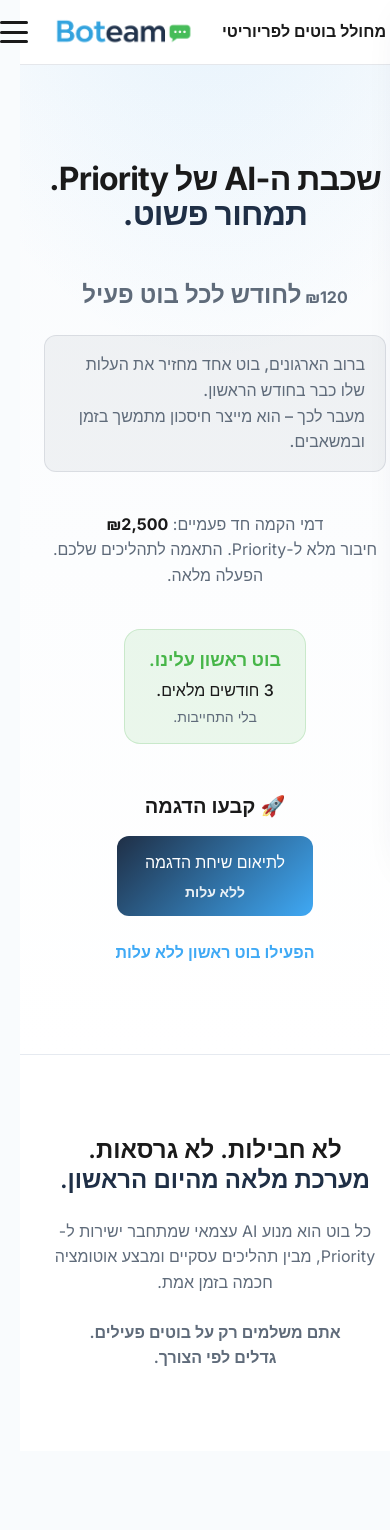
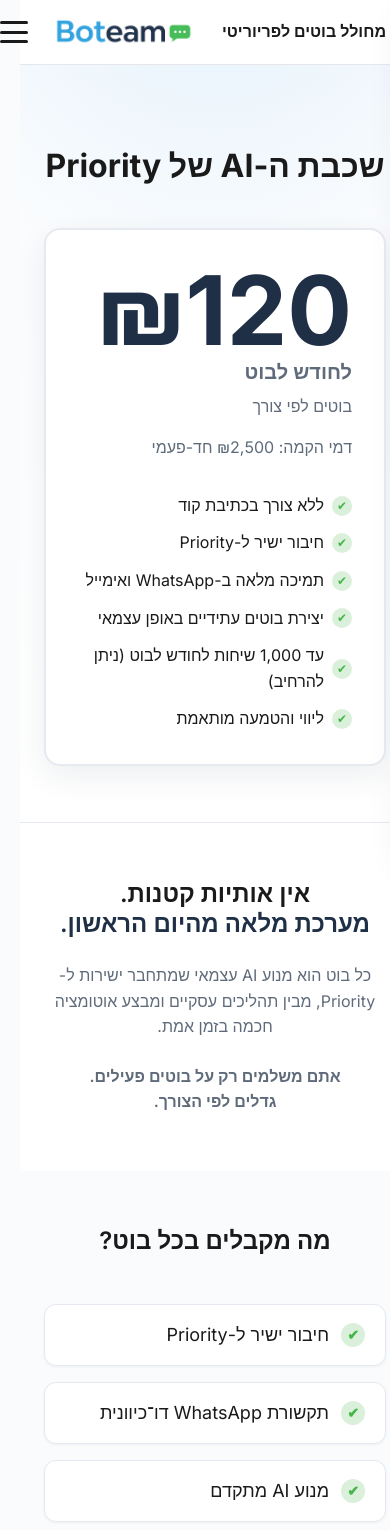
Before and after one commit to botteamai-sketch/boteam, a Next.js app: page /pricing in a window 390 px wide. Shown: the top 1530 px of the page. Built offline with nearby package versions, Linux system fonts and the light colour scheme.

Commit message:
Auto publish

```diff
--- a/app/faq/page.tsx
+++ b/app/faq/page.tsx
@@ -6,7 +6,7 @@
 const canonicalUrl = "https://boteam.org/faq";
 const title = "שאלות נפוצות – מחולל הבוטים לפריוריטי | Boteam";
 const description =
-  "שאלות נפוצות על מחולל הבוטים לפריוריטי: אוטומציה בוואטסאפ, אינטגרציה עם ERP, אבטחת מידע, שימושים עסקיים והטמעה בארגון.";
+  "שאלות נפוצות על מחולל הבוטים לפריוריטי: מחיר ותשלום, תהליך ההטמעה, אוטומציה בוואטסאפ, אינטגרציה עם ERP, אבטחת מידע ושימושים עסקיים.";
 
 export const metadata: Metadata = {
   title: "שאלות נפוצות – מחולל הבוטים לפריוריטי",
@@ -29,10 +29,94 @@
 
 const faqs = [
   {
+    category: "מחיר ותשלום",
+    question: "מה המחיר?",
+    answer:
+      "₪120 לחודש לבוט. דמי הקמה חד-פעמיים ₪2,500 (כולל חיבור ל-Priority והטמעה). בוט ראשון חינם ל-3 חודשים, אחר כך מחיר רגיל.",
+  },
+  {
+    category: "מחיר ותשלום",
+    question: "למה יש דמי הקמה?",
+    answer:
+      "דמי הקמה (₪2,500, חד-פעמי) כוללים חיבור מלא ל-Priority, התאמה לתהליכים שלכם והטמעה מלאה. תשלום אחד – ואז רק חודשי.",
+  },
+  {
+    category: "מחיר ותשלום",
+    question: "האם יש התחייבות ארוכת טווח?",
+    answer:
+      "לא. החיוב חודשי וניתן להפסיק בכל עת. אין חוזים ארוכי טווח.",
+  },
+  {
+    category: "מחיר ותשלום",
+    question: "מה קורה אחרי 3 חודשי הניסיון של הבוט הראשון?",
+    answer:
+      "הבוט הראשון מצטרף למחיר הרגיל – ₪120 לחודש.",
+  },
+  {
+    category: "מחיר ותשלום",
+    question: "אפשר להוסיף בוטים?",
+    answer:
+      "כן. בכל שלב, לפי הצורך – ₪120 לחודש לכל בוט נוסף.",
+  },
+  {
+    category: "מחיר ותשלום",
+    question: "יש מגבלת שיחות?",
+    answer:
+      "עד 1,000 שיחות בחודש לכל בוט. ניתן להרחיב לפי דרישה.",
+  },
+  {
+    category: "מחיר ותשלום",
+    question: "האם יש עלויות נוספות מלבד המנוי?",
+    answer:
+      "הודעות שיוזם הבוט נשלחות דרך WhatsApp Business של Meta. עלויות ה-API של Meta אינן כלולות במנוי ומחויבות ישירות מול Meta – בדרך כלל מדובר בדולרים בודדים בחודש. נעזור בהגדרה ובחיבור.",
+  },
+  {
+    category: "תהליך ההטמעה",
+    question: "מהם שלבי ההטמעה?",
+    answer:
+      "התהליך כולל חמישה שלבים: (1) שיחת היכרות והדגמה – מבינים את צווארי הבקבוק ומציגים פתרונות; (2) בחירת מסלול – התאמת רישיונות והסדרת תשלום; (3) הכנת תשתית WhatsApp Business – חיבור מאומת מול Meta עם ליווי מצידנו; (4) התקנת המודול בפריוריטי – ללא כתיבת קוד, עם הרשאות בסיסיות; (5) יציאה לדרך – הגדרת הבוט הראשון מתוך תבניות מוכנות.",
+  },
+  {
+    category: "תהליך ההטמעה",
+    question: "כמה זמן לוקח עד שהבוט הראשון עובד?",
+    answer:
+      "בממוצע, מהשיחה הראשונה ועד בוט פעיל – בין שבועיים לארבעה, תלוי בזמינות הצדדים ובהשלמת חיבור WhatsApp Business.",
+  },
+  {
+    category: "תהליך ההטמעה",
+    question: "האם נדרש ידע טכני מצד הלקוח?",
+    answer:
+      "לא. אתם מספקים הרשאות גישה בסיסיות ומענים על שאלות. את ההתקנה, ההגדרה והחיבור עושים אנחנו.",
+  },
+  {
+    category: "תהליך ההטמעה",
+    question: "מה קורה אם אין לנו דף פייסבוק?",
+    answer:
+      "נדרש דף פייסבוק מאומת לחיבור WhatsApp Business. אנחנו מדריכים אתכם בתהליך האימות מול Meta.",
+  },
+  {
+    category: "תהליך ההטמעה",
+    question: "האם אפשר לשנות תהליך או להוסיף בוטים אחרי ה-Go Live?",
+    answer:
+      "כן. אחרי שהבוט הראשון עובד, אפשר להרחיב לתהליכים נוספים ולהוסיף בוטים לפי הצורך.",
+  },
+  {
+    category: "תהליך ההטמעה",
+    question: "האם יש ליווי במהלך ההטמעה?",
+    answer:
+      "כן. צוות ייעודי מלווה אתכם עד העלייה לאוויר (Go Live) וגם לאחר מכן. ההגדרה מתבצעת בלי לכתוב שורת קוד – ממשק ידידותי ותבניות מוכנות.",
+  },
+  {
     category: "כללי",
     question: "מהו מחולל הבוטים לפריוריטי?",
     answer:
       "מחולל הבוטים הוא מנגנון המאפשר ליצור בוטים חכמים מתוך מערכת פריוריטי עצמה, המחוברים לוואטסאפ ואימייל. הבוטים יוזמים שיחות בעקבות אירועים עסקיים, מבינים שפה חופשית ומחזירים את המידע ישירות לשדות הנכונים במערכת.",
+  },
+  {
+    category: "כללי",
+    question: "מה זה בוט בהקשר של המערכת?",
+    answer:
+      "תהליך אוטומציה חכם המחובר ל-Priority – מכירות, שירות, גבייה או כל תהליך עסקי. כל בוט הוא מנוע AI עצמאי שמתחבר ישירות ל-Priority.",
   },
   {
     category: "כללי",
@@ -44,13 +128,13 @@
     category: "כללי",
     question: "האם מדובר בבוט אחד קבוע?",
     answer:
-      "לא. ניתן להגדיר מספר בלתי מוגבל של בוטים, לכל תהליך, מחלקה או צורך ארגוני.",
+      "לא. ניתן להגדיר בוטים לפי צורך – לכל תהליך, מחלקה או צורך ארגוני. כל בוט נוסף – ₪120 לחודש.",
   },
   {
     category: "כללי",
     question: "כמה זמן לוקח להגדיר בוט?",
     answer:
-      "ברוב המקרים ניתן להגדיר בוט ראשון תוך דקות, כחלק מהתהליכים הקיימים בפריוריטי, ללא צורך בפיתוח.",
+      "ברוב המקרים ניתן להגדיר בוט ראשון תוך דקות, כחלק מהתהליכים הקיימים בפריוריטי, ללא צורך בפיתוח. דמי ההקמה כוללים חיבור והטמעה מלאה.",
   },
   {
     category: "טכנולוגיה ואינטגרציה",
--- a/app/pricing/layout.tsx
+++ b/app/pricing/layout.tsx
@@ -1,12 +1,12 @@
 import type { Metadata } from "next";
 
 const canonicalUrl = "https://boteam.org/pricing";
-const title = "תמחור | שכבת ה-AI של Priority | Boteam";
+const title = "מחיר | שכבת ה-AI של Priority | Boteam";
 const description =
-  "תמחור פשוט וברור: ₪120 לחודש לכל בוט פעיל. דמי הקמה חד פעמיים. בוט ראשון ללא עלות ל-3 חודשים. מערכת מלאה מהיום הראשון.";
+  "מחיר פשוט וברור: ₪120 לחודש לכל בוט פעיל. דמי הקמה חד פעמיים. בוט ראשון ללא עלות ל-3 חודשים. מערכת מלאה מהיום הראשון.";
 
 export const metadata: Metadata = {
-  title: "תמחור – שכבת ה-AI של Priority",
+  title: "מחיר – שכבת ה-AI של Priority",
   description,
   alternates: {
     canonical: canonicalUrl,
--- a/app/pricing/page.tsx
+++ b/app/pricing/page.tsx
@@ -1,9 +1,9 @@
 "use client";
 
 import Header from "@/components/Header";
-import Link from "next/link";
 import { motion } from "framer-motion";
 import CalendlyModal from "@/components/CalendlyModal";
+import LeadModal from "@/components/LeadModal";
 
 const fadeUp = {
   initial: { opacity: 0, y: 24 },
@@ -13,14 +13,13 @@
 };
 
 const INCLUDED = [
-  "חיבור ישיר ל-Priority (Web Services / XML)",
+  "חיבור ישיר ל-Priority",
   "תקשורת WhatsApp דו־כיוונית",
   "מנוע AI מתקדם",
   "אינדוקס מסמכים (PDF, קבצים)",
   "מנגנון RAG חכם",
   "ניהול משתנים וטפסים דינמיים",
   "עד 1,000 שיחות בחודש",
-  "תמיכה שוטפת",
 ] as const;
 
 const STEPS = [
@@ -36,7 +35,7 @@
   },
   {
     q: "למה יש דמי הקמה?",
-    a: "חיבור מלא ל-Priority, התאמה לתהליכים שלכם והטמעה מלאה. פעם אחת – ואז רק חודשי.",
+    a: "דמי הקמה (₪2,500, חד-פעמי) כוללים חיבור מלא ל-Priority, התאמה לתהליכים שלכם והטמעה מלאה. תשלום אחד – ואז רק חודשי.",
   },
   {
     q: "האם יש התחייבות ארוכת טווח?",
@@ -44,7 +43,7 @@
   },
   {
     q: "מה קורה אחרי 3 חודשים?",
-    a: "הבוט הראשון מצטרף לתמחור הרגיל – ₪120 לחודש.",
+    a: "הבוט הראשון מצטרף למחיר הרגיל – ₪120 לחודש.",
   },
   {
     q: "אפשר להוסיף בוטים?",
@@ -58,7 +57,6 @@
 
 const WHO_IS_IT_FOR = [
   "חברות שעובדות עם Priority",
-  "ארגונים עם צוות מכירות פעיל",
   "עסקים שרוצים להפוך WhatsApp לכלי תפעולי",
   "חברות שרוצות להוסיף שכבת AI אמיתית למערכת",
 ] as const;
@@ -69,101 +67,65 @@
       <Header />
 
       <main>
-        {/* HERO */}
-        <section className="relative overflow-hidden bg-gradient-to-b from-[var(--background-soft)] to-white pt-24 pb-20 md:pt-32 md:pb-28">
+        {/* מחיר מרכזי – מסלול יחיד במסגרת */}
+        <section className="relative overflow-hidden bg-gradient-to-b from-[var(--background-soft)] to-white pt-20 pb-14 md:pt-24 md:pb-20">
           <div className="absolute inset-0 bg-[radial-gradient(ellipse_80%_50%_at_50%_-20%,rgba(63,169,245,0.12),transparent)]" />
-          <div className="relative mx-auto max-w-4xl px-6 text-center">
-            <motion.h1
-              className="text-4xl md:text-6xl lg:text-7xl font-bold tracking-tight text-[var(--text-primary)] mb-6 leading-[1.1]"
-              initial={{ opacity: 0, y: 20 }}
+          <div className="relative mx-auto max-w-2xl px-6 flex flex-col items-center">
+            <motion.div
+              className="w-full text-center mb-10"
+              initial={{ opacity: 0, y: 12 }}
               animate={{ opacity: 1, y: 0 }}
-              transition={{ duration: 0.6 }}
+              transition={{ duration: 0.5 }}
             >
-              שכבת ה-AI של Priority.
-              <br />
-              <span className="text-[var(--primary-dark)]">תמחור פשוט.</span>
-            </motion.h1>
-
+              <h1 className="text-2xl md:text-4xl font-bold text-[var(--text-primary)]" dir="rtl">
+                שכבת ה-AI של Priority
+              </h1>
+            </motion.div>
             <motion.div
-              className="mt-12 mb-6"
-              initial={{ opacity: 0, scale: 0.98 }}
-              animate={{ opacity: 1, scale: 1 }}
-              transition={{ duration: 0.5, delay: 0.2 }}
+              className="w-full max-w-xl rounded-2xl border-2 border-[var(--border-soft)] bg-white p-8 md:p-10 shadow-[var(--shadow-medium)] text-right"
+              initial={{ opacity: 0, y: 12 }}
+              animate={{ opacity: 1, y: 0 }}
+              transition={{ duration: 0.5 }}
             >
-              <p className="text-4xl md:text-5xl font-bold text-[var(--primary-dark)]">
-                ₪120 <span className="text-2xl md:text-3xl font-semibold text-[var(--text-secondary)]">לחודש לכל בוט פעיל</span>
+              <p className="mb-2 flex flex-wrap items-baseline gap-x-2">
+                <span className="text-[6rem] md:text-[2.0rem] font-bold text-[var(--primary-dark)] leading-none">₪120</span>
+                <span className="text-xl md:text-2xl font-semibold text-[var(--text-secondary)]">לחודש לבוט</span>
               </p>
-            </motion.div>
-
-            <motion.div
-              className="max-w-xl mx-auto mb-10 px-5 py-4 rounded-xl bg-[var(--primary-dark)]/5 border border-[var(--primary-dark)]/10"
-              initial={{ opacity: 0 }}
-              animate={{ opacity: 1 }}
-              transition={{ delay: 0.3 }}
-            >
-              <p className="text-[var(--text-primary)] font-medium leading-relaxed text-right">
-                ברוב הארגונים, בוט אחד מחזיר את העלות שלו כבר בחודש הראשון.
-                <br />
-                <span className="text-[var(--text-secondary)]">מעבר לכך – הוא מייצר חיסכון מתמשך בזמן ובמשאבים.</span>
+              <p className="text-lg text-[var(--text-secondary)] mb-4">
+                בוטים לפי צורך
               </p>
-            </motion.div>
-
-            <motion.p
-              className="text-lg md:text-xl text-[var(--text-secondary)] max-w-xl mx-auto mb-10"
-              initial={{ opacity: 0 }}
-              animate={{ opacity: 1 }}
-              transition={{ delay: 0.4 }}
-            >
-              דמי הקמה חד פעמיים: <strong className="text-[var(--text-primary)]">₪2,500</strong>
-              <br />
-              חיבור מלא ל-Priority. התאמה לתהליכים שלכם. הפעלה מלאה.
-            </motion.p>
-
-            <motion.div
-              className="inline-flex flex-col items-center gap-1 rounded-2xl bg-[var(--accent-green)]/10 border border-[var(--accent-green)]/20 px-6 py-4 mb-12"
-              initial={{ opacity: 0, y: 10 }}
-              animate={{ opacity: 1, y: 0 }}
-              transition={{ delay: 0.5 }}
-            >
-              <span className="text-[var(--accent-green)] font-semibold text-lg">
-                בוט ראשון עלינו.
-              </span>
-              <span className="text-[var(--text-primary)] font-medium">
-                3 חודשים מלאים.
-              </span>
-              <span className="text-[var(--text-secondary)] text-sm">
-                בלי התחייבות.
-              </span>
-            </motion.div>
-
-            <motion.div
-              className="flex flex-col items-center justify-center gap-4"
-              initial={{ opacity: 0 }}
-              animate={{ opacity: 1 }}
-              transition={{ delay: 0.6 }}
-            >
-              <span className="text-xl font-semibold text-[var(--text-primary)]">🚀 קבעו הדגמה</span>
-              <div className="flex flex-col sm:flex-row items-center gap-4">
-                <CalendlyModal size="lg" />
-                <Link
-                  href="/demo"
-                  className="text-[var(--primary-light)] font-semibold hover:underline focus:outline-none focus:ring-2 focus:ring-[var(--primary-light)] focus:ring-offset-2 rounded-lg px-4 py-2"
-                >
-                  הפעילו בוט ראשון ללא עלות
-                </Link>
-              </div>
+              <p className="text-[var(--text-secondary)] text-base mb-8">
+                דמי הקמה: ₪2,500 חד-פעמי
+              </p>
+              <ul className="space-y-3">
+                {[
+                  "ללא צורך בכתיבת קוד",
+                  "חיבור ישיר ל-Priority",
+                  "תמיכה מלאה ב-WhatsApp ואימייל",
+                  "יצירת בוטים עתידיים באופן עצמאי",
+                  "עד 1,000 שיחות לחודש לבוט (ניתן להרחיב)",
+                  "ליווי והטמעה מותאמת",
+                ].map((feature, i) => (
+                  <li key={i} className="flex items-center gap-2 justify-start">
+                    <span className="shrink-0 w-5 h-5 rounded-full bg-[var(--accent-green)]/20 flex items-center justify-center text-[var(--accent-green)] text-xs">
+                      ✔
+                    </span>
+                    <span className="text-right">{feature}</span>
+                  </li>
+                ))}
+              </ul>
             </motion.div>
           </div>
         </section>
 
         {/* SECTION 2 – הצהרה */}
-        <section className="py-20 md:py-28 bg-white border-t border-[var(--border-soft)]">
+        <section className="py-14 md:py-20 bg-white border-t border-[var(--border-soft)]">
           <div className="mx-auto max-w-3xl px-6 text-center">
             <motion.h2
               className="text-3xl md:text-4xl lg:text-5xl font-bold text-[var(--text-primary)] mb-6 leading-tight"
               {...fadeUp}
             >
-              לא חבילות. לא גרסאות.
+               אין אותיות קטנות.
               <br />
               <span className="text-[var(--primary-dark)]">מערכת מלאה מהיום הראשון.</span>
             </motion.h2>
@@ -186,7 +148,7 @@
         </section>
 
         {/* SECTION 3 – מה כלול */}
-        <section className="py-20 md:py-28 bg-[var(--background-soft)]">
+        <section className="py-14 md:py-20 bg-[var(--background-soft)]">
           <div className="mx-auto max-w-3xl px-6">
             <motion.h2
               className="text-3xl md:text-4xl font-bold text-[var(--text-primary)] mb-12 text-center"
@@ -215,13 +177,47 @@
             >
               אין גרסת Lite. אין שדרוגים בתשלום.
               <br />
-              <span className="text-[var(--text-primary)]">כל לקוח מקבל את היכולות המלאות.</span>
+              <span className="text-[var(--text-primary)]"> אתם מקבלים את היכולות המלאות.</span>
             </motion.p>
           </div>
         </section>
 
+        {/* שקיפות בעלויות – דמי הקמה + Meta */}
+        <section className="py-14 md:py-20 bg-white border-t border-[var(--border-soft)]" aria-labelledby="transparency-heading">
+          <div className="mx-auto max-w-3xl px-6">
+            <motion.h2
+              id="transparency-heading"
+              className="text-3xl md:text-4xl font-bold text-[var(--text-primary)] mb-8 text-center"
+              {...fadeUp}
+            >
+              שקיפות בעלויות
+            </motion.h2>
+            <div className="space-y-6">
+              <motion.div
+                className="rounded-2xl border border-[var(--border-soft)] bg-[var(--background-soft)] p-6 md:p-8"
+                {...fadeUp}
+              >
+                <h3 className="text-lg font-bold text-[var(--text-primary)] mb-2">דמי הקמה / הטמעה (חד-פעמי)</h3>
+                <p className="text-[var(--text-secondary)] leading-relaxed">
+                  <span className="font-semibold text-[var(--text-primary)]">₪2,500</span> חד-פעמי – כולל חיבור מלא ל-Priority, התאמה לתהליכים שלכם והפעלה מלאה. תשלום אחד, ולאחר מכן רק תשלום חודשי קבוע לבוטים פעילים.
+                </p>
+              </motion.div>
+              <motion.div
+                className="rounded-2xl border border-[var(--border-soft)] bg-[var(--background-soft)] p-6 md:p-8"
+                {...fadeUp}
+                transition={{ delay: 0.05 }}
+              >
+                <h3 className="text-lg font-bold text-[var(--text-primary)] mb-2"> Meta (WhatsApp Business רשמי)</h3>
+                <p className="text-[var(--text-secondary)] leading-relaxed">
+                  הודעות שיוזם הבוט נשלחות דרך WhatsApp Business של Meta. עלויות ה-API (לפי מדיניות Meta) אינן כלולות במנוי – הן מחויבות ישירות מול Meta בהתאם לנפח ההודעות. בדרך כלל מדובר בדולרים בודדים. נעזור בהגדרה ובחיבור.
+                </p>
+              </motion.div>
+            </div>
+          </div>
+        </section>
+
         {/* SECTION 4 – איך זה עובד */}
-        <section className="py-20 md:py-28 bg-white">
+        <section className="py-14 md:py-20 bg-white">
           <div className="mx-auto max-w-3xl px-6">
             <motion.h2
               className="text-3xl md:text-4xl font-bold text-[var(--text-primary)] mb-16 text-center"
@@ -257,7 +253,7 @@
         </section>
 
         {/* SECTION 5 – FAQ */}
-        <section className="py-20 md:py-28 bg-[var(--background-soft)]">
+        <section className="py-14 md:py-20 bg-[var(--background-soft)]">
           <div className="mx-auto max-w-3xl px-6">
             <motion.h2
               className="text-3xl md:text-4xl font-bold text-[var(--text-primary)] mb-14 text-center"
@@ -286,7 +282,7 @@
         </section>
 
         {/* SECTION 5b – למי זה מתאים */}
-        <section className="py-20 md:py-28 bg-white border-t border-[var(--border-soft)]">
+        <section className="py-14 md:py-20 bg-white border-t border-[var(--border-soft)]">
           <div className="mx-auto max-w-3xl px-6">
             <motion.h2
               className="text-3xl md:text-4xl font-bold text-[var(--text-primary)] mb-12 text-center"
@@ -313,37 +309,38 @@
               className="mt-12 text-center text-xl font-semibold text-[var(--primary-dark)]"
               {...fadeUp}
             >
-              אם Priority הוא הליבה – Boteam הוא שכבת ה-AI שמעליו.
+              אם Priority הוא הליבה – מחולל הבוטים הוא שכבת ה-AI שמעליו.
             </motion.p>
           </div>
         </section>
 
         {/* SECTION 6 – CTA סופי */}
-        <section className="py-20 md:py-28 bg-gradient-to-br from-[var(--primary-dark)] to-[var(--primary-light)] text-white">
+        <section className="py-14 md:py-20 bg-gradient-to-br from-[var(--primary-dark)] to-[var(--primary-light)] text-white">
           <div className="mx-auto max-w-3xl px-6 text-center">
             <motion.p
-              className="text-base md:text-lg font-medium text-white/95 mb-6"
+              className="text-base md:text-lg font-medium !text-white mb-6"
               {...fadeUp}
             >
               נבנה במיוחד עבור ארגונים שעובדים עם Priority.
             </motion.p>
             <motion.h2
-              className="text-3xl md:text-5xl font-bold mb-8"
+              className="text-3xl md:text-5xl font-bold text-white mb-8"
               {...fadeUp}
             >
               רוצים לראות את Priority עובד עם AI אמיתי?
             </motion.h2>
             <motion.div
-              className="mb-6"
+              className="mb-6 flex flex-wrap gap-4 justify-center items-center"
               {...fadeUp}
             >
               <CalendlyModal size="lg" variant="outline" />
+              <LeadModal size="lg" variant="dark" />
             </motion.div>
             <motion.p
-              className="text-white/90 text-sm md:text-base"
+              className="!text-white text-sm md:text-base"
               {...fadeUp}
             >
-              AI הוא לא תוסף. הוא שכבה חדשה במערכת שלכם.
+              מחולל הבוטים הוא לא תוסף. הוא שכבה חדשה במערכת שלכם.
             </motion.p>
           </div>
         </section>
--- a/components/Footer.tsx
+++ b/components/Footer.tsx
@@ -1,5 +1,4 @@
 import Link from "next/link";
-import Image from "next/image";
 
 const currentYear = new Date().getFullYear();
 
@@ -98,12 +97,9 @@
           </div>
         </div>
 
-        {/* Bottom section – לוגו באותה שורה עם זכויות יוצרים */}
+        {/* Bottom section – זכויות יוצרים */}
         <div className="mt-12 pt-8 border-t border-white/10 flex flex-col sm:flex-row gap-4 justify-between items-center text-sm text-white/80 text-right">
           <span className="inline-flex items-center gap-2 flex-wrap justify-end">
-            <Link href="/" className="inline-flex items-center opacity-70 hover:opacity-100 transition-opacity" aria-label="Boteam – דף הבית">
-              <Image src="/boteam-logo.svg" alt="Boteam" width={88} height={22} className="h-[22px] w-auto object-contain bg-transparent" />
-            </Link>
             <span>© {currentYear} Boteam. כל הזכויות שמורות.</span>
           </span>
           <span>מערכת אוטומציה מתקדמת לפריוריטי ERP</span>
--- a/components/Header.tsx
+++ b/components/Header.tsx
@@ -6,11 +6,11 @@
 import { usePathname } from "next/navigation";
 import CalendlyModal from "@/components/CalendlyModal";
 
-/* קישורים זהים לדסקטופ – איך זה עובד, שימושים, תמחור, תהליך ההטמעה, שאלות נפוצות */
+/* קישורים זהים לדסקטופ – איך זה עובד, שימושים, מחיר, תהליך ההטמעה, שאלות נפוצות */
 const DRAWER_LINKS = [
   { href: "/#how", label: "איך זה עובד" },
   { href: "/#usecases", label: "שימושים" },
-  { href: "/pricing", label: "תמחור" },
+  { href: "/pricing", label: "מחיר" },
   { href: "/onboarding", label: "תהליך ההטמעה" },
   { href: "/faq", label: "שאלות נפוצות" },
 ] as const;
@@ -72,7 +72,7 @@
             href="/pricing"
             className={`transition whitespace-nowrap ${pathname === "/pricing" ? "text-black font-medium" : "text-gray-600 hover:text-black"}`}
           >
-            תמחור
+            מחיר
           </Link>
           <Link
             href="/onboarding"
```
Also changed, not shown: app/onboarding/page.tsx (+9 -45 lines).
